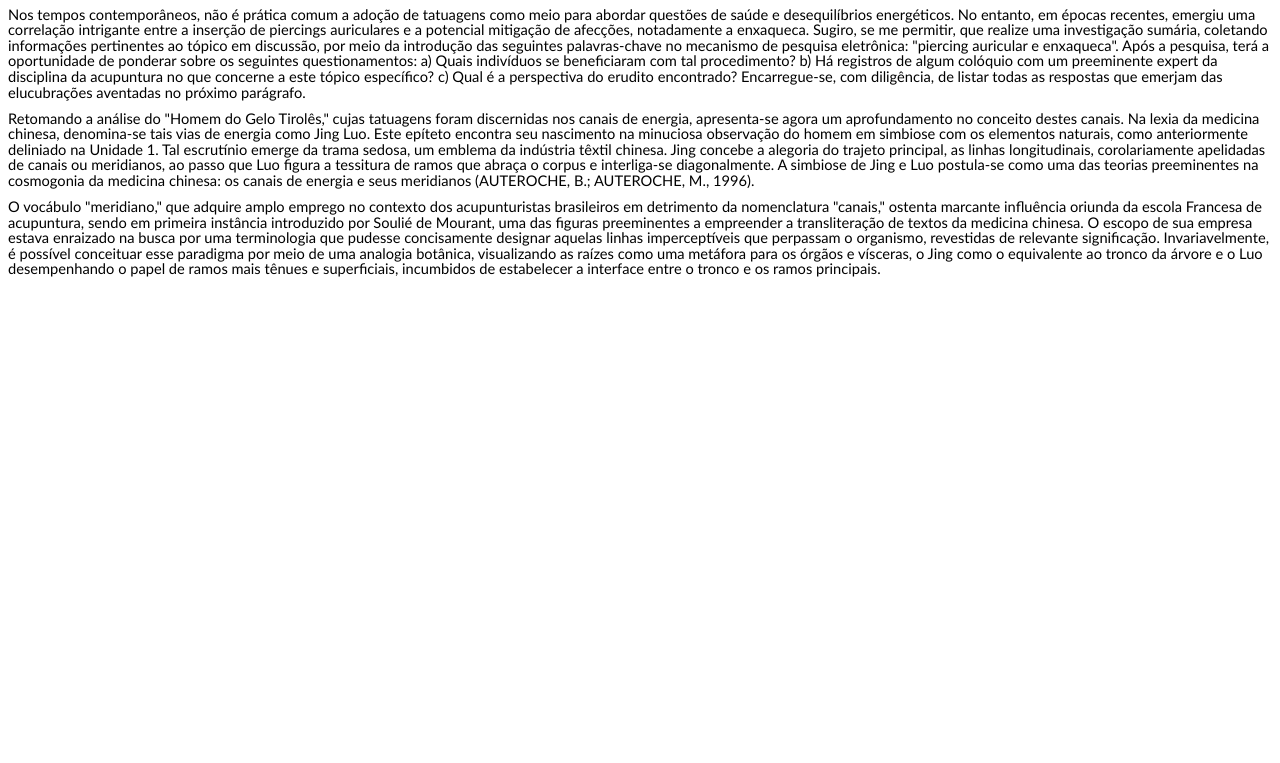
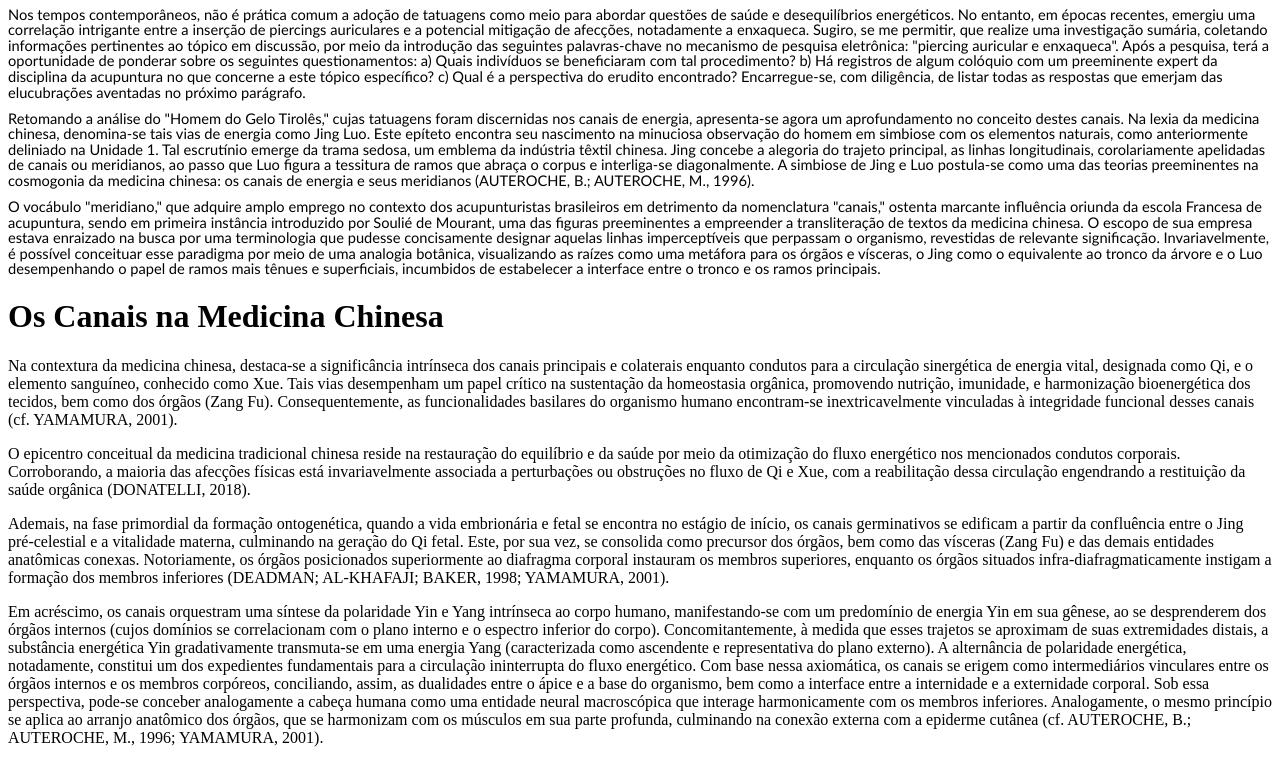
Before and after one commit to sauli008/meu-projeto.github.io, a plain HTML site: page index.html in a window 1280 px wide. Shown: the part 782-1545 px from the top of the page. Before the commit the page ends 1070 px from the top, so only its background shows below. Drawn offline with Linux system fonts and the light colour scheme.

Commit message:
Update index.html

```diff
--- a/index.html
+++ b/index.html
@@ -182,6 +182,20 @@ div.WordSection1
 	equivalente ao tronco da árvore e o <span class="SpellE">Luo</span>
 	desempenhando o papel de ramos mais tênues e superficiais, incumbidos de
 	estabelecer a interface entre o tronco e os ramos principais.<o:p></o:p></span></p>
+
+	<h1>Os Canais na Medicina Chinesa</h1>
+        <p>
+            Na contextura da medicina chinesa, destaca-se a significância intrínseca dos canais principais e colaterais enquanto condutos para a circulação sinergética de energia vital, designada como Qi, e o elemento sanguíneo, conhecido como Xue. Tais vias desempenham um papel crítico na sustentação da homeostasia orgânica, promovendo nutrição, imunidade, e harmonização bioenergética dos tecidos, bem como dos órgãos (Zang Fu). Consequentemente, as funcionalidades basilares do organismo humano encontram-se inextricavelmente vinculadas à integridade funcional desses canais (cf. YAMAMURA, 2001).
+        </p>
+        <p>
+            O epicentro conceitual da medicina tradicional chinesa reside na restauração do equilíbrio e da saúde por meio da otimização do fluxo energético nos mencionados condutos corporais. Corroborando, a maioria das afecções físicas está invariavelmente associada a perturbações ou obstruções no fluxo de Qi e Xue, com a reabilitação dessa circulação engendrando a restituição da saúde orgânica (DONATELLI, 2018).
+        </p>
+        <p>
+            Ademais, na fase primordial da formação ontogenética, quando a vida embrionária e fetal se encontra no estágio de início, os canais germinativos se edificam a partir da confluência entre o Jing pré-celestial e a vitalidade materna, culminando na geração do Qi fetal. Este, por sua vez, se consolida como precursor dos órgãos, bem como das vísceras (Zang Fu) e das demais entidades anatômicas conexas. Notoriamente, os órgãos posicionados superiormente ao diafragma corporal instauram os membros superiores, enquanto os órgãos situados infra-diafragmaticamente instigam a formação dos membros inferiores (DEADMAN; AL-KHAFAJI; BAKER, 1998; YAMAMURA, 2001).
+        </p>
+        <p>
+            Em acréscimo, os canais orquestram uma síntese da polaridade Yin e Yang intrínseca ao corpo humano, manifestando-se com um predomínio de energia Yin em sua gênese, ao se desprenderem dos órgãos internos (cujos domínios se correlacionam com o plano interno e o espectro inferior do corpo). Concomitantemente, à medida que esses trajetos se aproximam de suas extremidades distais, a substância energética Yin gradativamente transmuta-se em uma energia Yang (caracterizada como ascendente e representativa do plano externo). A alternância de polaridade energética, notadamente, constitui um dos expedientes fundamentais para a circulação ininterrupta do fluxo energético. Com base nessa axiomática, os canais se erigem como intermediários vinculares entre os órgãos internos e os membros corpóreos, conciliando, assim, as dualidades entre o ápice e a base do organismo, bem como a interface entre a internidade e a externidade corporal. Sob essa perspectiva, pode-se conceber analogamente a cabeça humana como uma entidade neural macroscópica que interage harmonicamente com os membros inferiores. Analogamente, o mesmo princípio se aplica ao arranjo anatômico dos órgãos, que se harmonizam com os músculos em sua parte profunda, culminando na conexão externa com a epiderme cutânea (cf. AUTEROCHE, B.; AUTEROCHE, M., 1996; YAMAMURA, 2001).
+        </p>
 </div>
 
 </body>
```
